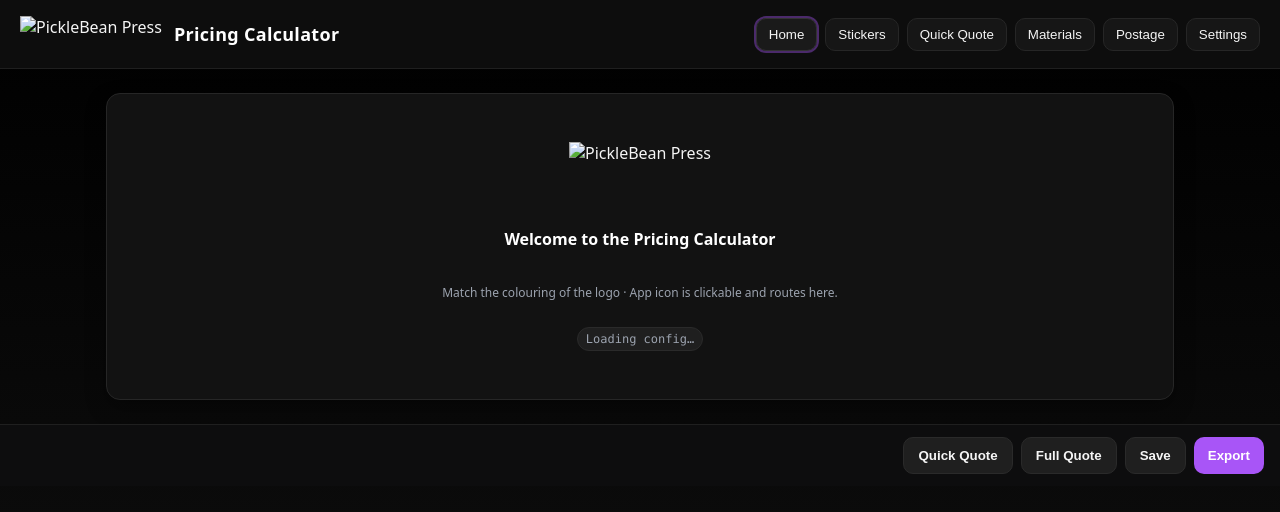
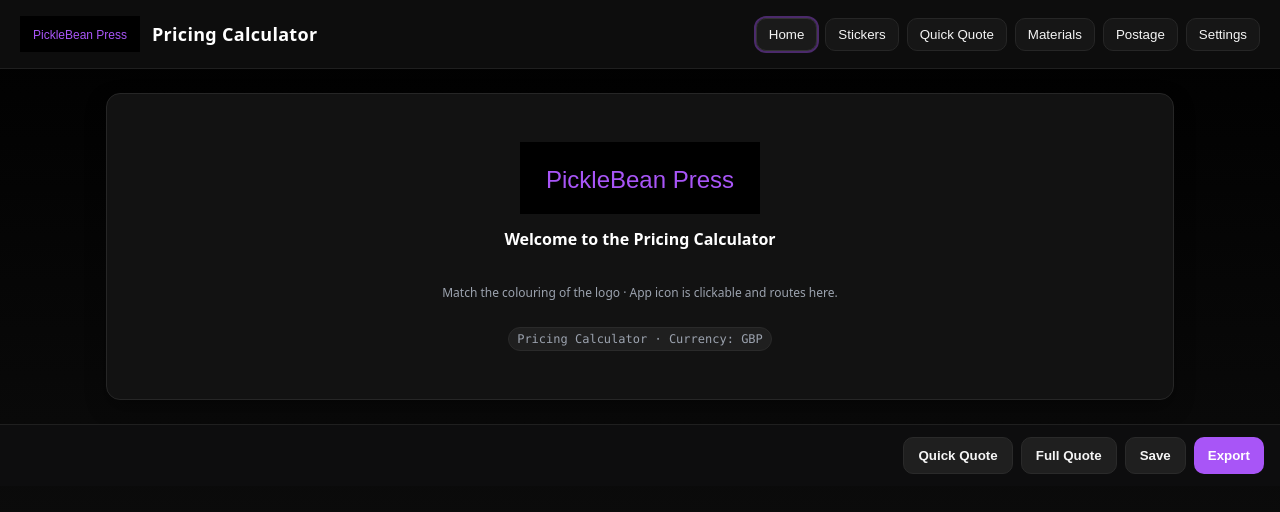
Before and after one commit to JBH911/PickleBean, a plain HTML site: page index.html in a window 1280 px wide. Drawn offline with Linux system fonts and the light colour scheme; files that its build step writes are made by us from their sources; files whose address does not match are found by name.

Commit message:
Add files via upload

```diff
--- a/index.html
+++ b/index.html
@@ -4,7 +4,7 @@
   <meta charset="utf-8">
   <meta name="viewport" content="width=device-width, initial-scale=1">
   <title>Pricing Calculator · PickleBean Press</title>
-  <link rel="stylesheet" href="css/styles.css">
+  <link rel="stylesheet" href="styles.css">
 
   <link rel="manifest" href="manifest.webmanifest">
   <link rel="icon" href="icon-192.png">
@@ -13,7 +13,7 @@
 </head>
 <body>
   <header class="header">
-    <img src="assets/logo.svg" alt="PickleBean Press" id="homeLogo" class="logo">
+    <img src="logo.svg" alt="PickleBean Press" id="homeLogo" class="logo">
     <h1>Pricing Calculator</h1>
     <nav class="nav" id="tabBar">
       <button class="tab-btn active" data-tab="home">Home</button>
@@ -29,7 +29,7 @@
     <!-- HOME (splash) -->
     <section id="tab-home" class="tab">
       <div class="center card">
-        <img src="assets/logo.svg" alt="PickleBean Press" class="logo-xl">
+        <img src="logo.svg" alt="PickleBean Press" class="logo-xl">
         <h2>Welcome to the Pricing Calculator</h2>
         <p class="small">Match the colouring of the logo · App icon is clickable and routes here.</p>
         <div class="badge mono" id="metaLine">Loading config…</div>
@@ -190,6 +190,6 @@
     </div>
   </footer>
 
-  <script src="js/app.js"></script>
+  <script src="app.js"></script>
 </body>
 </html>
```
